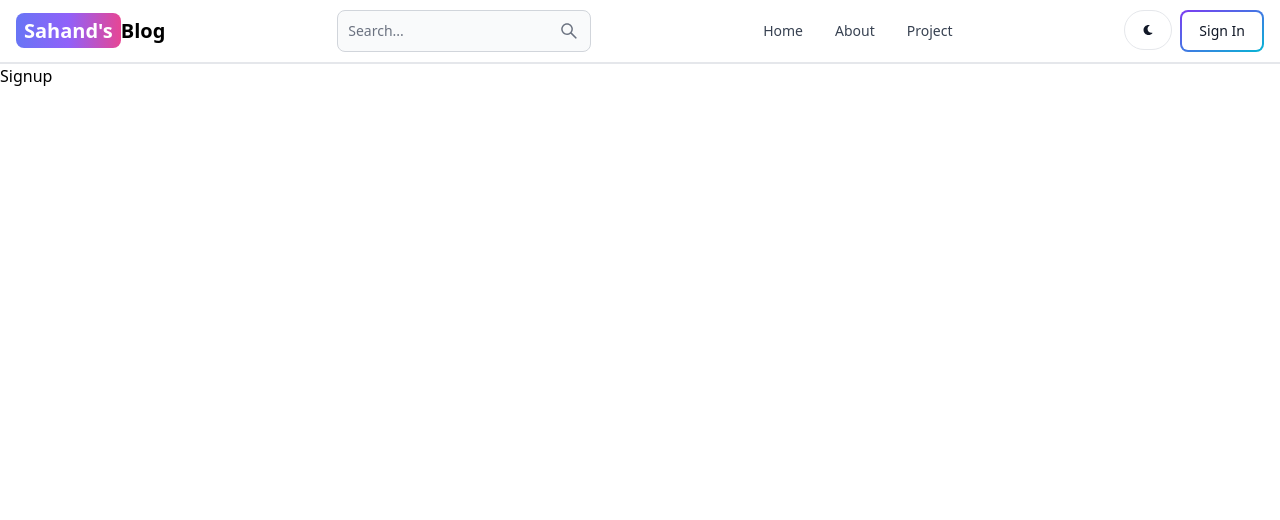
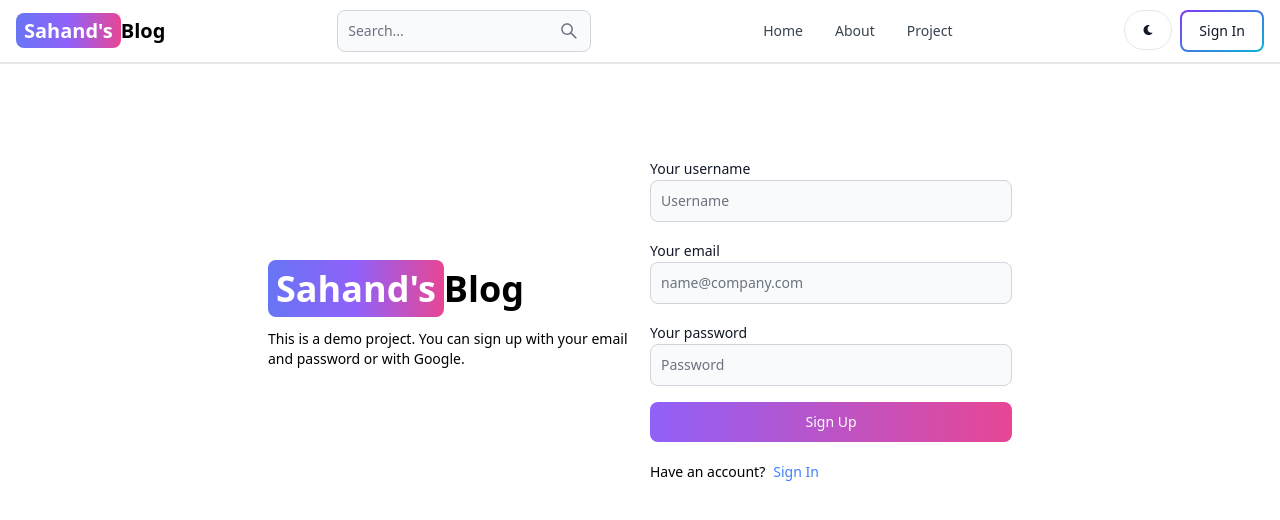
Before and after one commit to jenish7777/mern-blog, a React (Vite) app in the folder client/: page /sign-up in a window 1280 px wide. Shown: the top 520 px of the page. Built offline with nearby package versions, Linux system fonts and the light colour scheme.

Commit message:
create sign up page

```diff
--- a/client/src/componets/Header.jsx
+++ b/client/src/componets/Header.jsx
@@ -8,7 +8,7 @@ export default function Header() {
     const path= useLocation().pathname;
   return (
     <Navbar className='border-b-2'>
-        <Link to="/" className='self-center white-nowrap text-sm sm:text-xl font-semibold dark:text-white'>
+        <Link to="/" className='self-center whitespace-nowrap text-sm sm:text-xl font-semibold dark:text-white'>
             <span className='px-2 py-1 bg-gradient-to-r from-indigo-500 via-purple-500 to-pink-500 rounded-lg text-white'>Sahand's</span>
             Blog
         </Link>
--- a/client/src/pages/SignUp.jsx
+++ b/client/src/pages/SignUp.jsx
@@ -1,9 +1,59 @@
-import React from 'react'
+import React from 'react';
+import { Link } from 'react-router-dom';
+import "flowbite-react";
+import { Button, Label, TextInput } from 'flowbite-react';
 
 export default function SignUp() {
   return (
-    <div>
-      Signup
+    <div className='min-h-screen mt-20'>
+      <div className="flex p-3 max-w-3xl mx-auto flex-col md:flex-row md:items-center gap-5">
+        {/* left */}
+      <div className="flex-1">
+      <Link to="/" className='font-bold dark:text-white text-4xl'>
+            <span className='px-2 py-1 bg-gradient-to-r from-indigo-500 via-purple-500 to-pink-500 rounded-lg text-white '>Sahand's</span>
+            Blog
+        </Link>
+        <p className='text-sm mt-5'>
+          This is a demo project. You can sign up with your email and password
+          or with Google.
+        </p>
+      </div>
+      {/* right */}
+      <div className="flex-1">
+        <form className='flex flex-col gap-4 '>
+          <div>
+            <Label value='Your username'/>
+            <TextInput
+            type="text"
+            placeholder='Username'
+            id='username'/>
+          </div>
+          <div>
+            <Label value='Your email'/>
+            <TextInput
+            type="text"
+            placeholder='name@company.com'
+            id='email'/>
+          </div>
+          <div>
+            <Label value='Your password'/>
+            <TextInput
+            type="text"
+            placeholder='Password'
+            id='password'/>
+          </div>
+          <Button gradientDuoTone="purpleToPink" type='submit'>
+            Sign Up
+          </Button>
+        </form>
+        <div className="flex gap-2 text-sm mt-5">
+          <span>Have an account?</span>
+          <Link to="/sign-in" className='text-blue-500'>
+            Sign In
+          </Link>
+        </div>
+      </div>
+      </div>
     </div>
   )
 }
```
